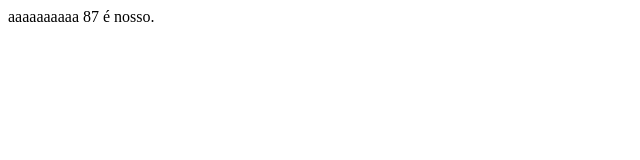
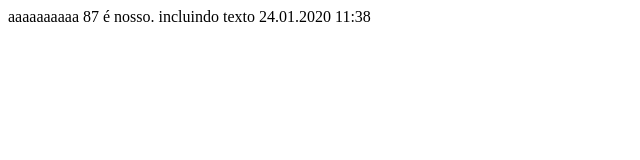
Before and after one commit to ThaizeLudmylla/teste3, a plain HTML site: page index.html in a window 1280 px wide. Shown: the whole page, without its empty margins (0-640 px from the left). Drawn offline with Linux system fonts and the light colour scheme.

Commit message:
Update index.html

```diff
--- a/index.html
+++ b/index.html
@@ -6,5 +6,7 @@
 <body>
 aaaaaaaaaa
 	87 é nosso.
+
+	incluindo texto 24.01.2020 11:38
 </body>
 </html>
```
